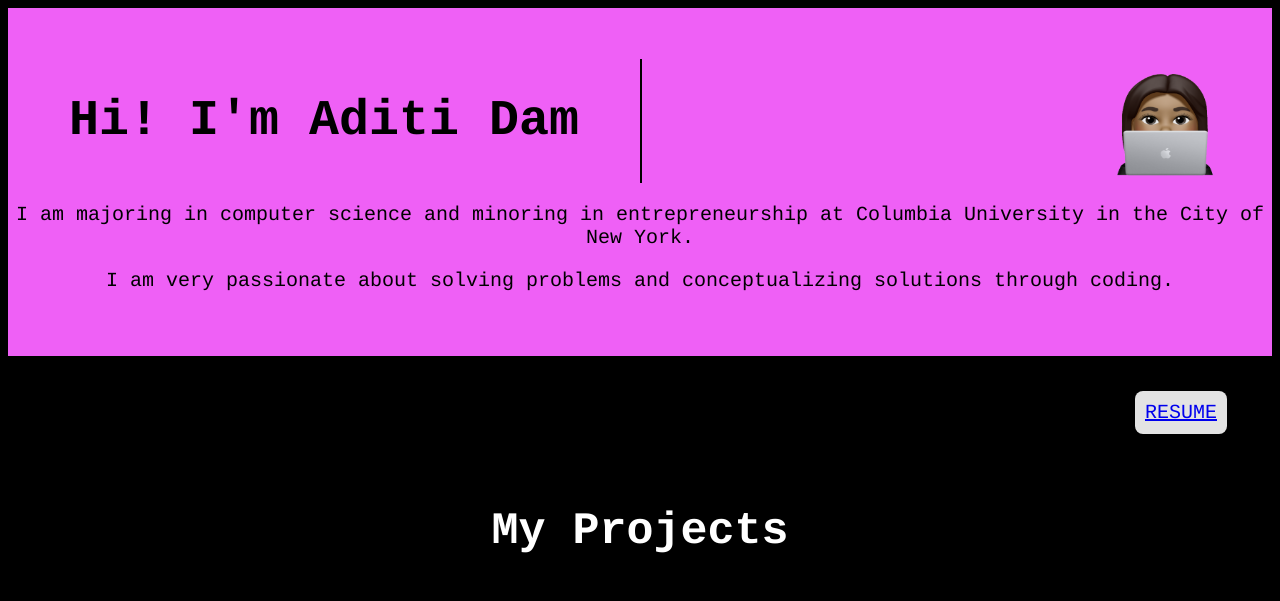
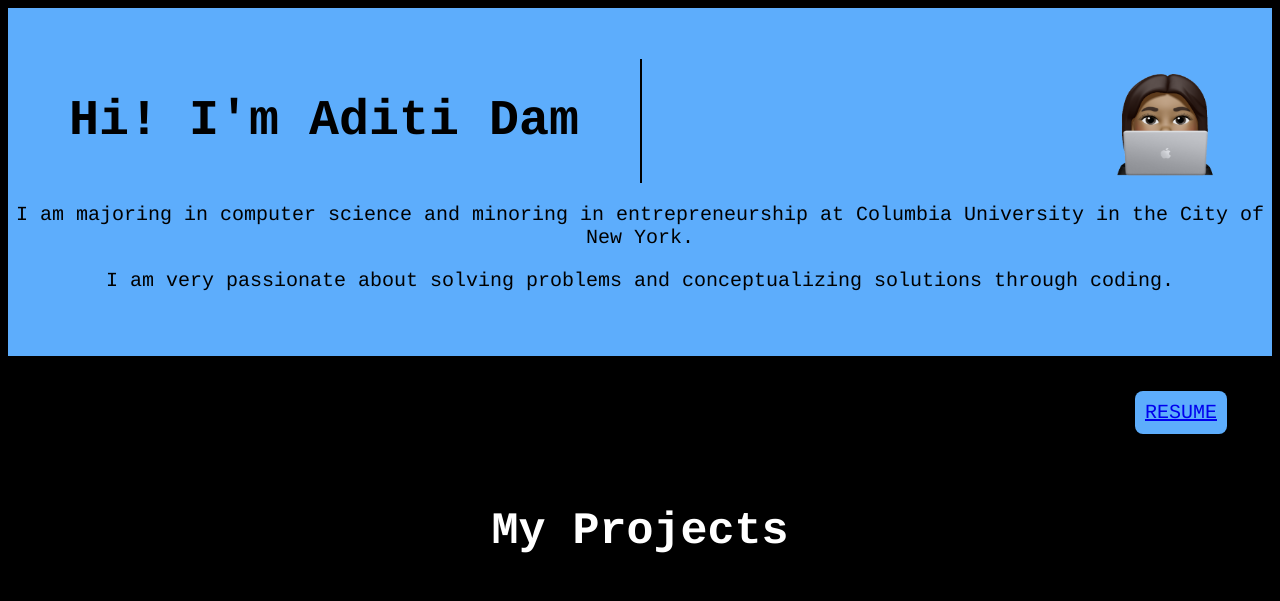
Before and after one commit to aditidam/PortfolioAditiDam, a plain HTML site: page index.html in a window 1280 px wide. Shown: the top 601 px of the page. Drawn offline with Linux system fonts and the light colour scheme.

Commit message:
Update index.html
changed header color.

```diff
--- a/index.html
+++ b/index.html
@@ -13,7 +13,7 @@ body{
     width: 100%;
     height: 38%;
     font-size: 20px;
-    background-color: #EF60F6;
+    background-color: #5dadfc;
     padding-top: 4%;
     font-family: courier, courier new, serif;
     margin-bottom: 150px;
@@ -29,7 +29,7 @@ body{
     width: 30%;
     height: 20%;
     border-radius: 8px;
-    background-color: #E3E3E3;
+    background-color: #5dadfc;
     margin-left: 20px;
     padding: 10px;
 
```
